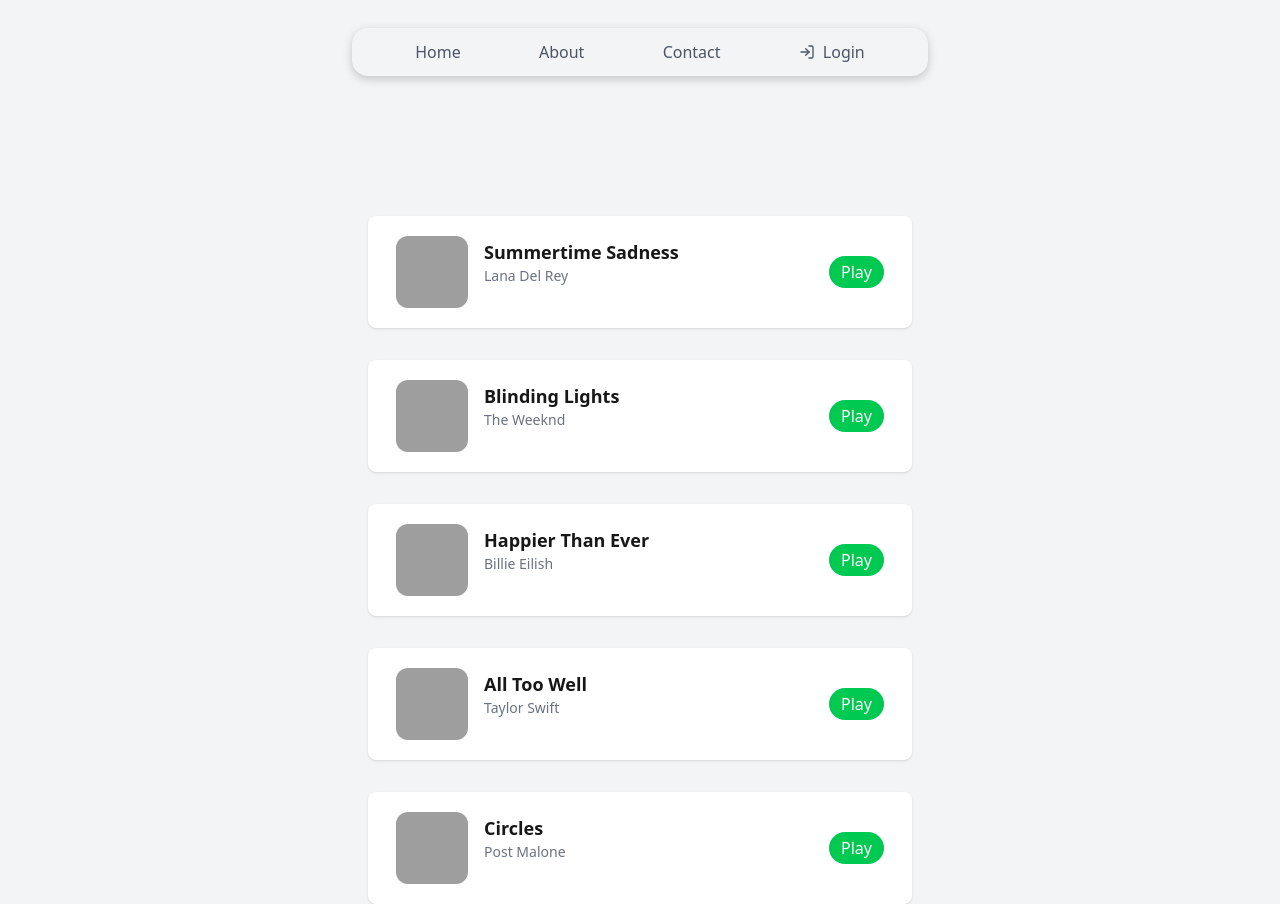
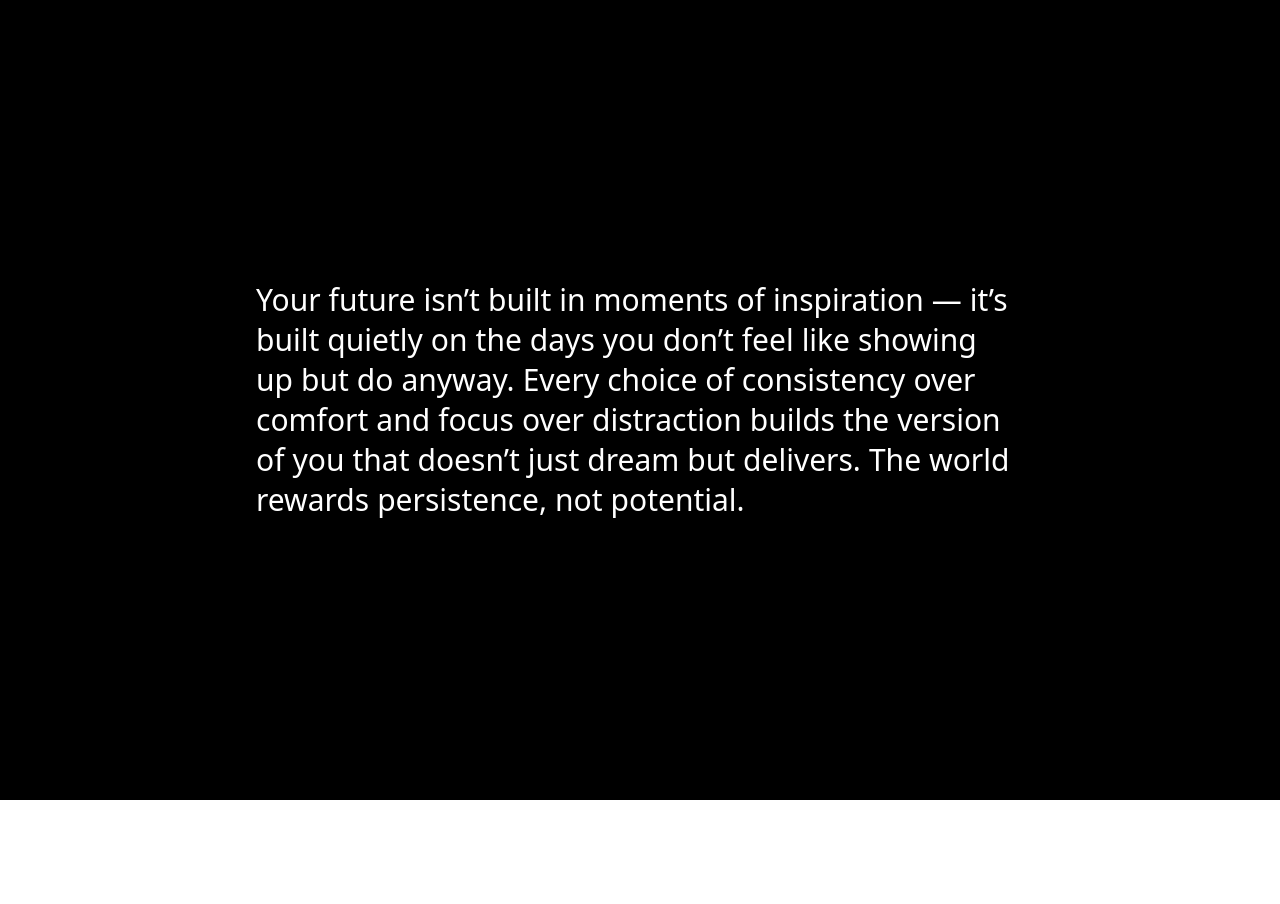
Before and after one commit to ITx-prash/framer, a React (Vite) app: page / in a window 1280 px wide. After the commit the page ends 800 px from the top, so only its background shows below. Built offline with nearby package versions, Linux system fonts and the light colour scheme; grey boxes are pictures that could not be loaded.

Commit message:
feat: add AnimateText component for animated text display

```diff
--- a/src/App.jsx
+++ b/src/App.jsx
@@ -1,3 +1,4 @@
+import AnimateText from "./components/AnimateText.jsx";
 import Button from "./components/Button.jsx";
 import CardAcernity from "./components/Card_Acernity.jsx";
 import Home from "./pages/animation/Home.jsx";
@@ -10,7 +11,8 @@
       {/* <CardAcernity /> */}
       {/* <Dashboard /> */}
       {/* <Home /> */}
-      <ExpandableCardList />
+      {/* <ExpandableCardList /> */}
+      <AnimateText/>
     </>
   );
 };
--- /dev/null
+++ b/src/components/AnimateText.jsx
@@ -0,0 +1,53 @@
+import { useEffect } from "react";
+import { useAnimate, motion, stagger } from "motion/react";
+
+const text =
+  "Your future isn’t built in moments of inspiration — it’s built quietly on the days you don’t feel like showing up but do anyway. Every choice of consistency over comfort and focus over distraction builds the version of you that doesn’t just dream but delivers. The world rewards persistence, not potential.";
+
+const AnimateText = () => {
+  const [scope, animate] = useAnimate();
+
+  useEffect(() => {
+    startAnimating();
+  }, []);
+  const startAnimating = () => {
+    animate(
+      "span",
+      {
+        opacity: 1,
+        filter: "blur(0px)",
+        y: 0,
+      },
+      {
+        duration: 0.6,
+        ease: "easeInOut",
+        delay: stagger(0.05),
+      },
+    );
+  };
+
+  return (
+    <div
+      ref={scope}
+      className="flex h-screen items-center justify-center bg-black text-3xl text-white"
+    >
+
+
+      <div className="flex max-w-3xl flex-wrap">
+        {text.split(" ").map((word, index) => (
+          <motion.span
+            key={index}
+            initial={{ opacity: 0, filter: "blur(10px)", y: 10 }}
+            className="mr-2 leading-10 font-medium"
+          >
+            {word}
+          </motion.span>
+        ))}
+
+        {/* <span>hi</span> */}
+      </div>
+    </div>
+  );
+};
+
+export default AnimateText;
```
